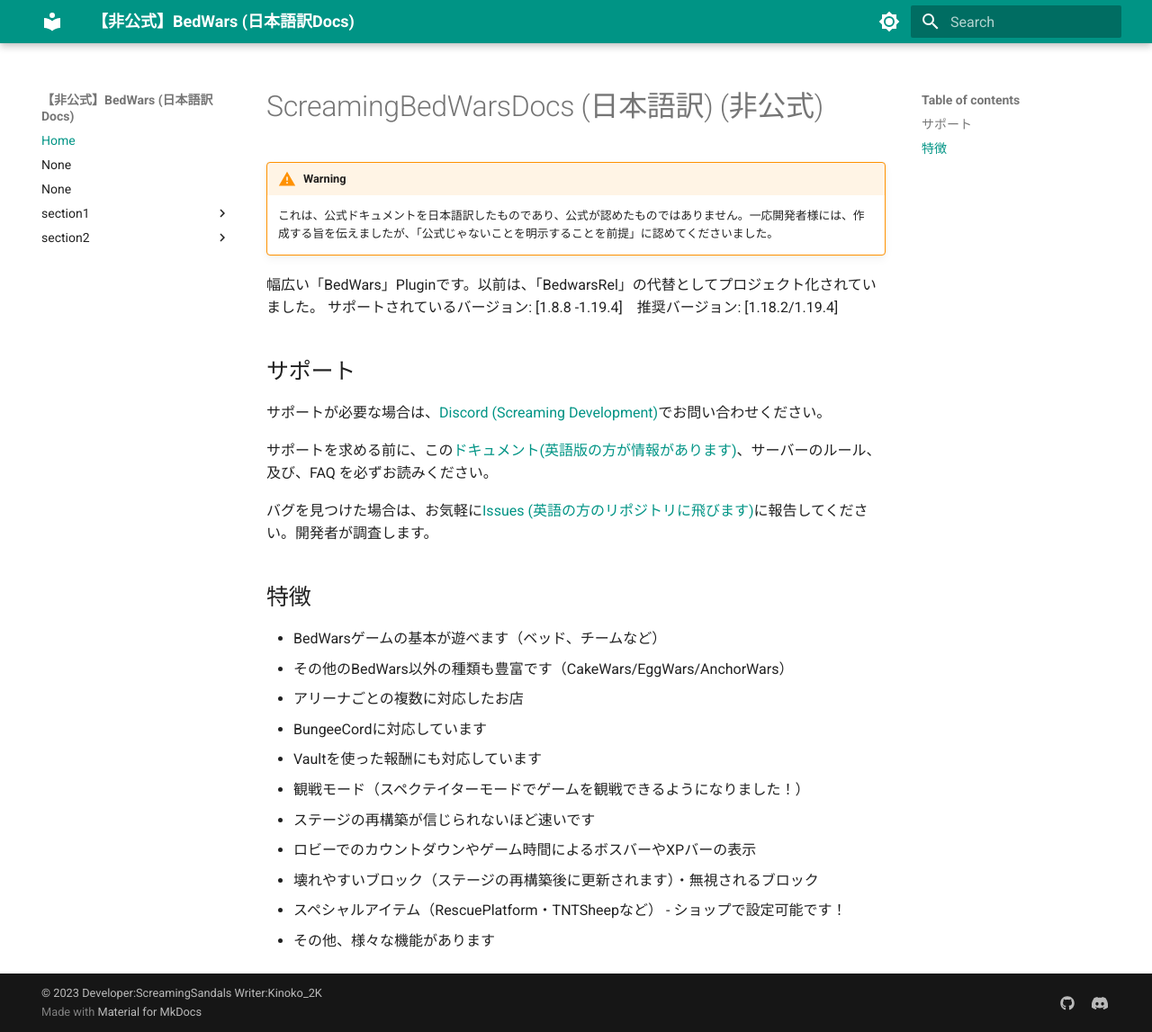
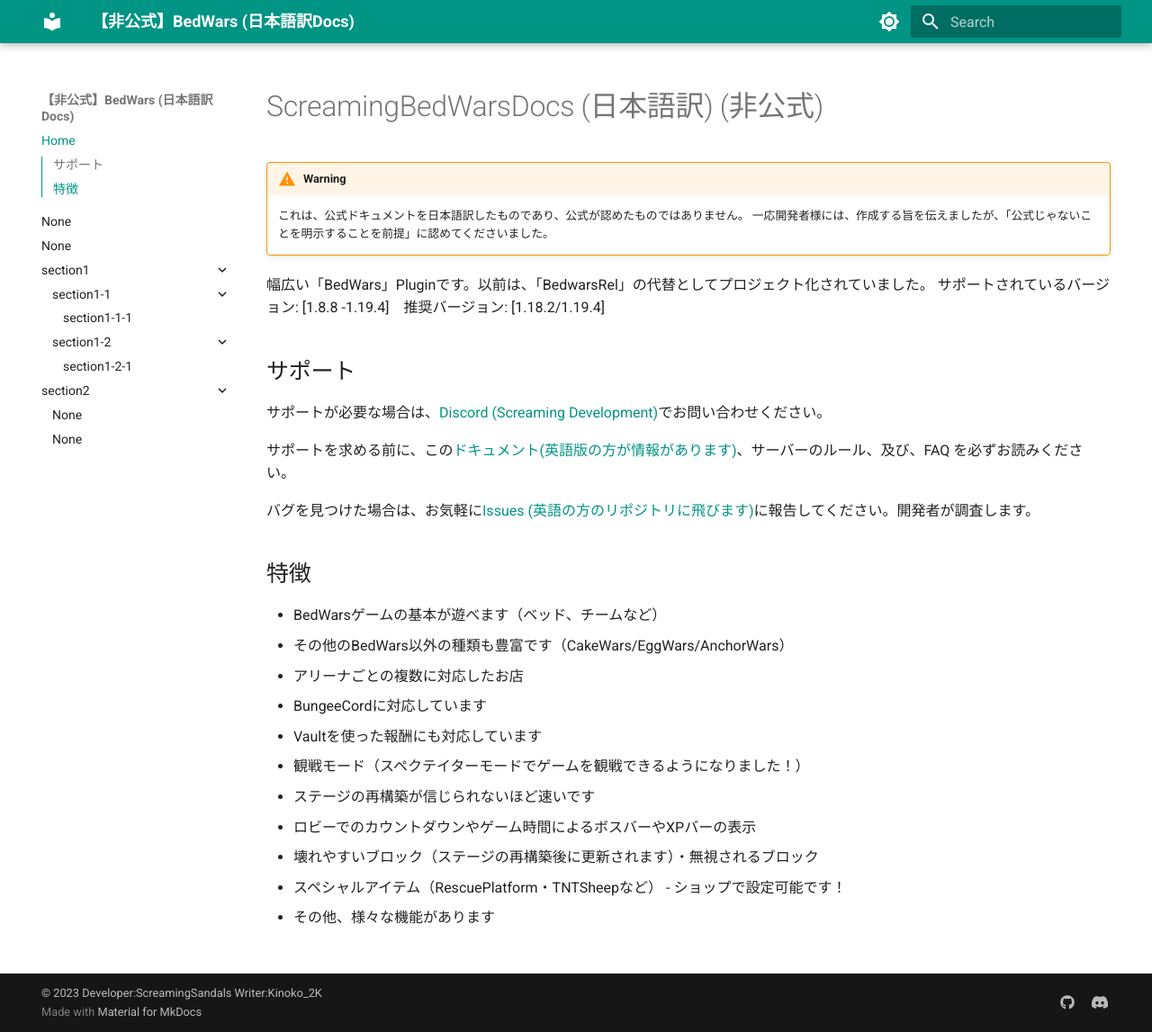
Before and after one commit to kinoko2k/BedWars_ja_docs, an MkDocs documentation site: the page built from docs/index.md, in a window 1280 px wide and 1147 px high. Shown: the whole window at 90% size. Built offline with MkDocs 1.6.1 and Material for MkDocs 9.7.7, drawn with Linux system fonts in a browser that asks for light colours.

Commit message:
Docs: Update

```diff
--- a/docs/index.md
+++ b/docs/index.md
@@ -1,7 +1,8 @@
 # ScreamingBedWarsDocs (日本語訳) (非公式)
 
 !!! Warning
-    これは、公式ドキュメントを日本語訳したものであり、公式が認めたものではありません。一応開発者様には、作成する旨を伝えましたが、「公式じゃないことを明示することを前提」に認めてくださいました。
+    これは、公式ドキュメントを日本語訳したものであり、公式が認めたものではありません。
+    一応開発者様には、作成する旨を伝えましたが、「公式じゃないことを明示することを前提」に認めてくださいました。
 
 幅広い「BedWars」Pluginです。以前は、「BedwarsRel」の代替としてプロジェクト化されていました。
 サポートされているバージョン: \[1.8.8 -1.19.4\]　推奨バージョン: \[1.18.2/1.19.4\]
--- a/mkdocs.yml
+++ b/mkdocs.yml
@@ -28,6 +28,11 @@
         icon: material/brightness-4
         name: Switch to light mode
   features:
+    - navigation.instant
+    - navigation.tracking
+    - navigation.expand
+    - navigation.indexes
+    - toc.integrate
     - navigation.top
 extra:
   social:
```
